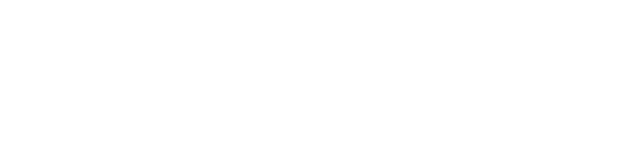
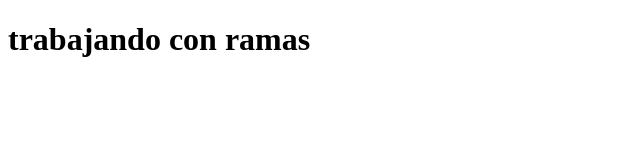
Before and after one commit to DyLyN00/clase-11-github, a plain HTML site: page pages/index.html in a window 1280 px wide. Shown: the whole page, without its empty margins (0-640 px from the left). Drawn offline with Linux system fonts and the light colour scheme; files that its build step writes are made by us from their sources.

Commit message:
otra nueva rama

```diff
--- a/pages/index.html
+++ b/pages/index.html
@@ -7,6 +7,6 @@
     <title>git hub</title>
 </head>
 <body>
-
+    <h1>trabajando con ramas</h1>
 </body>
 </html>
```
